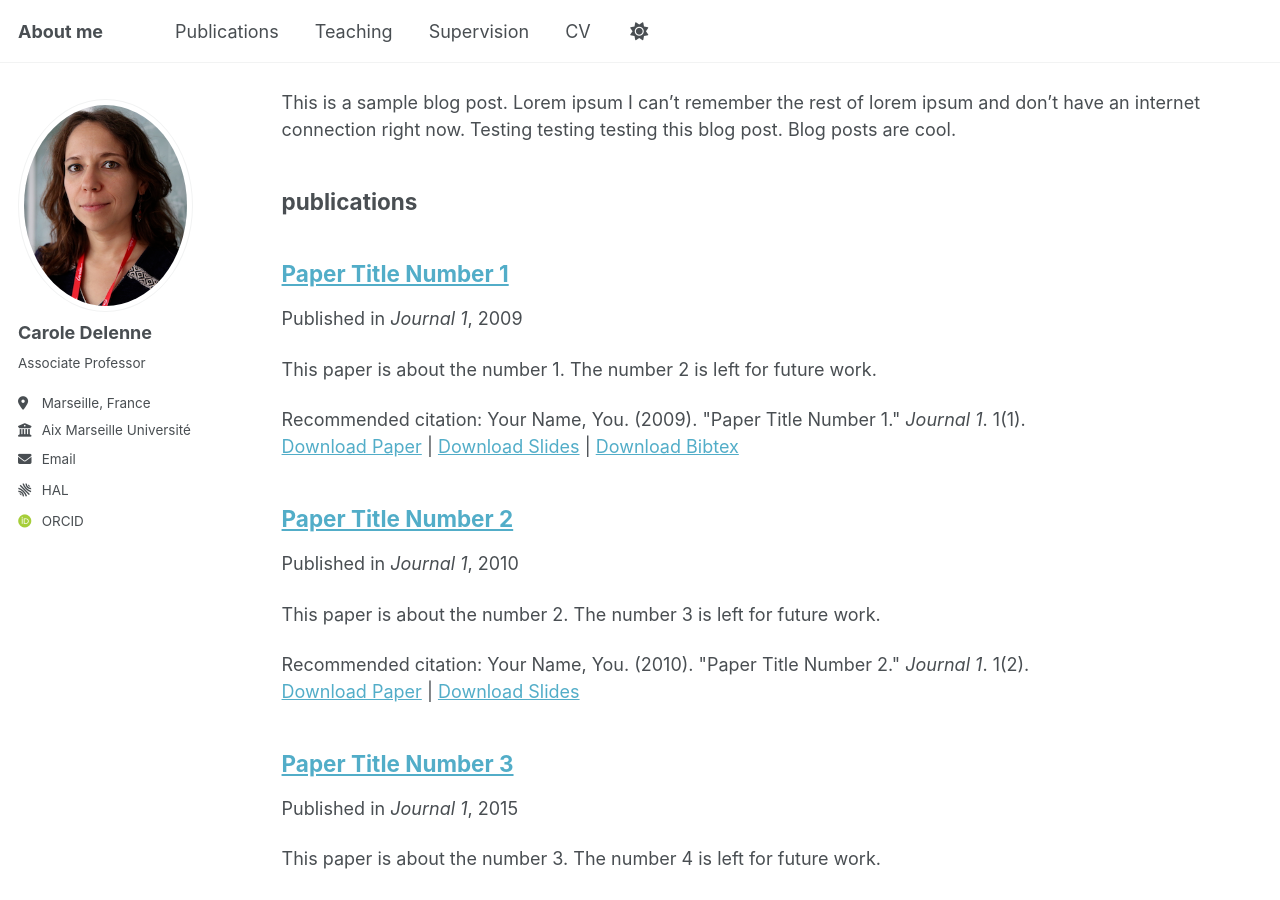
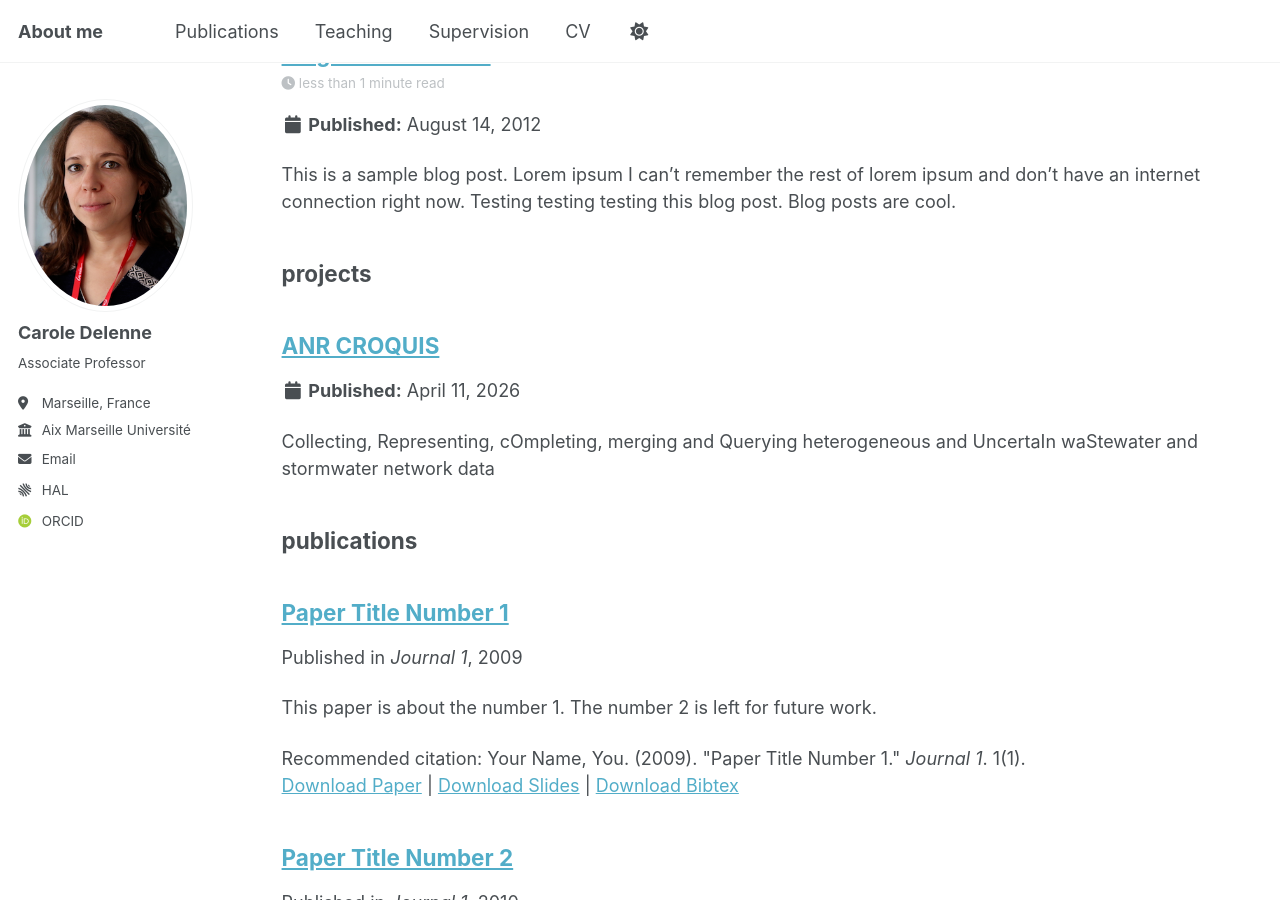
Before and after one commit to caroledelenne/caroledelenne.github.io, a Jekyll site: the page built from _pages/sitemap.md, in a window 1280 px wide and 900 px high, scrolled down 2642 px. Built offline with Jekyll 4.4.1, drawn with Linux system fonts in a browser that asks for light colours; some web fonts are replaced; a script bundle is joined from its source files by our own code; library files that are not in the unit come from our copies.

Commit message:
add projects

```diff
--- a/_config.yml
+++ b/_config.yml
@@ -231,6 +231,9 @@ collections:
   supervision:
     output: true
     permalink: /:collection/:path/
+  projects:
+    output: true
+    permalink: /:collection/:path/
   talks:
     output: true
     permalink: /:collection/:path/
@@ -278,6 +281,15 @@ defaults:
   - scope:
       path: ""
       type: supervision
+    values:
+      layout: single
+      author_profile: true
+      share: true
+      comment: true
+  # _projects
+  - scope:
+      path: ""
+      type: projects
     values:
       layout: single
       author_profile: true
--- /dev/null
+++ b/_projects/Croquis.md
@@ -0,0 +1,15 @@
+---
+title: "ANR CROQUIS"
+excerpt: "Collecting, Representing, cOmpleting, merging and Querying heterogeneous and UncertaIn waStewater and stormwater network data"
+collection: projects
+---
+
+
+
+
+**ANR**, 2022-2026.
+
+URL: https://app.dimensions.ai/details/grant/grant.9947853
+GRANT_NUMBER: ANR-21-CE23-0004
+Show more detail
+https://www.cril.univ-artois.fr/croquis/
```
Also changed, not shown: _pages/projects.html (added, +12 -0 lines), _supervision/2027-Aelami.md (+1 -1 lines), scripts/cv_markdown_to_json.py (+33 -0 lines).
